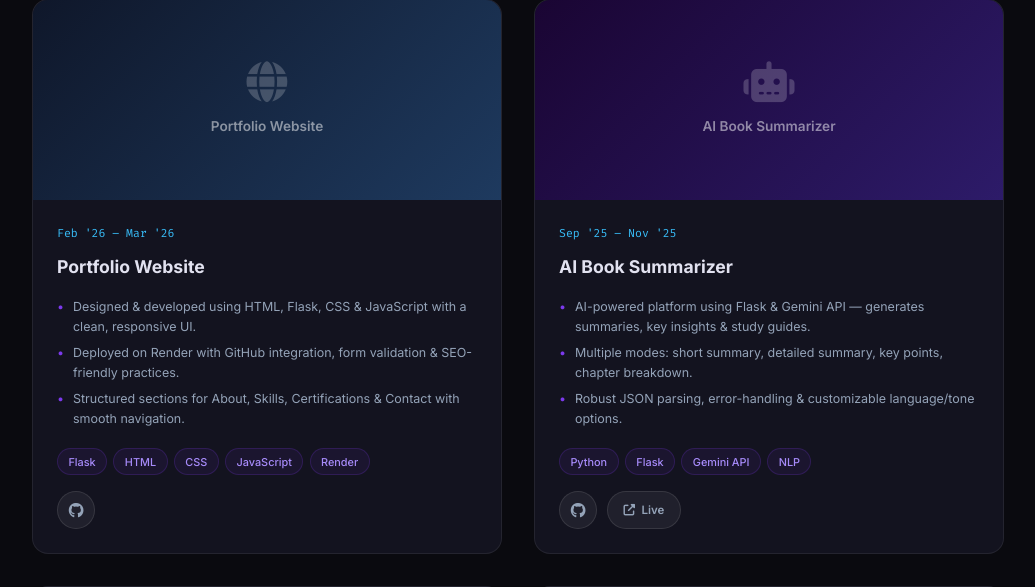
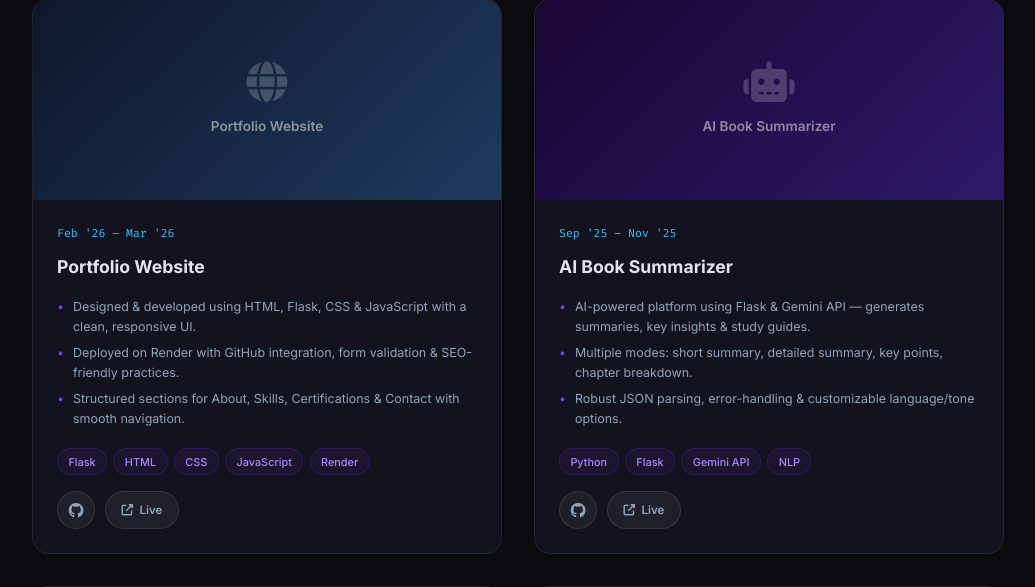
Before and after one commit to Tarun1322/portfolio-website, a Flask app: page / in a window 1280 px wide. Shown: the part 3136-3723 px from the top of the page, without its empty margins (122-1157 px from the left). Run offline with Flask 3, Linux system fonts and the light colour scheme.

Commit message:
Update index.html

```diff
--- a/templates/index.html
+++ b/templates/index.html
@@ -45,7 +45,7 @@
       <div class="hero-btns">
         <a href="#projects" class="btn-hero-primary"><i class="fas fa-code"></i> View Projects</a>
         <a href="mailto:tarunji1322@gmail.com" class="btn-hero-outline"><i class="fas fa-envelope"></i> Contact Me</a>
-          <a href="https://drive.google.com/file/d/1p4Q9hGzj6ZSm0_an85lKK4d9stYrkrDX/view?usp=sharing" target="_blank" class="btn-hero-outline"><i class="fas fa-download"></i> Resume</a>
+          <a href="https://drive.google.com/uc?export=download&id=1p4Q9hGzj6ZSm0_an85lKK4d9stYrkrDX" class="btn-hero-outline"><i class="fas fa-download"></i> Resume</a>
       </div>
     </div>
     <div class="hero-right">
@@ -201,7 +201,8 @@
             <span>Flask</span><span>HTML</span><span>CSS</span><span>JavaScript</span><span>Render</span>
           </div>
           <div class="proj-btns">
-            <a href="https://github.com/Tarun1322/Portfolio" target="_blank" class="proj-btn"><i class="fab fa-github"></i></a>
+            <a href="https://github.com/Tarun1322/portfolio-website.git" target="_blank" class="proj-btn"><i class="fab fa-github"></i></a>
+            <a href="https://portfolio-website-reze.onrender.com/" target="_blank" class="proj-btn live-btn"><i class="fas fa-external-link-alt"></i> Live</a>
           </div>
         </div>
       </div>
```
